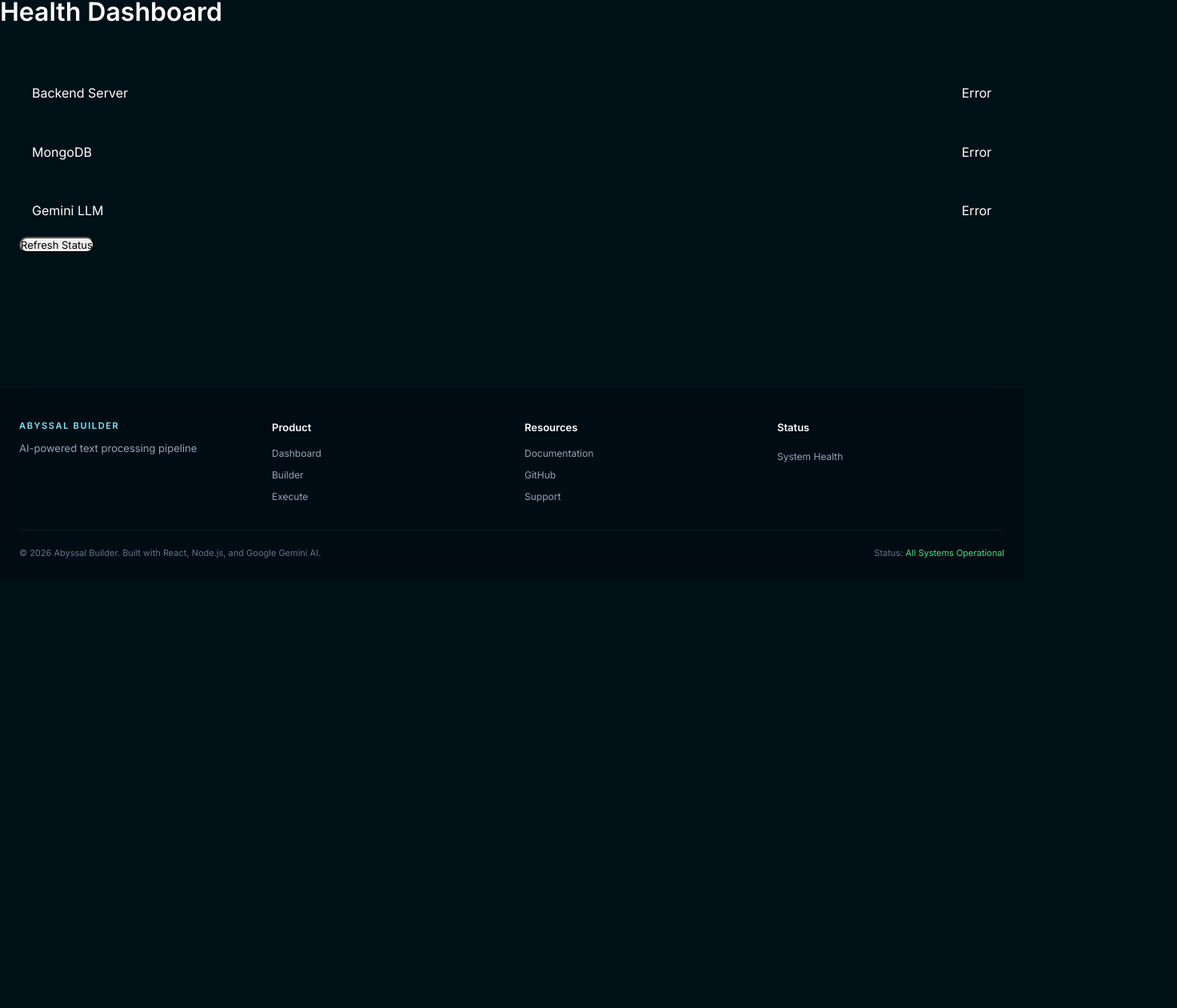
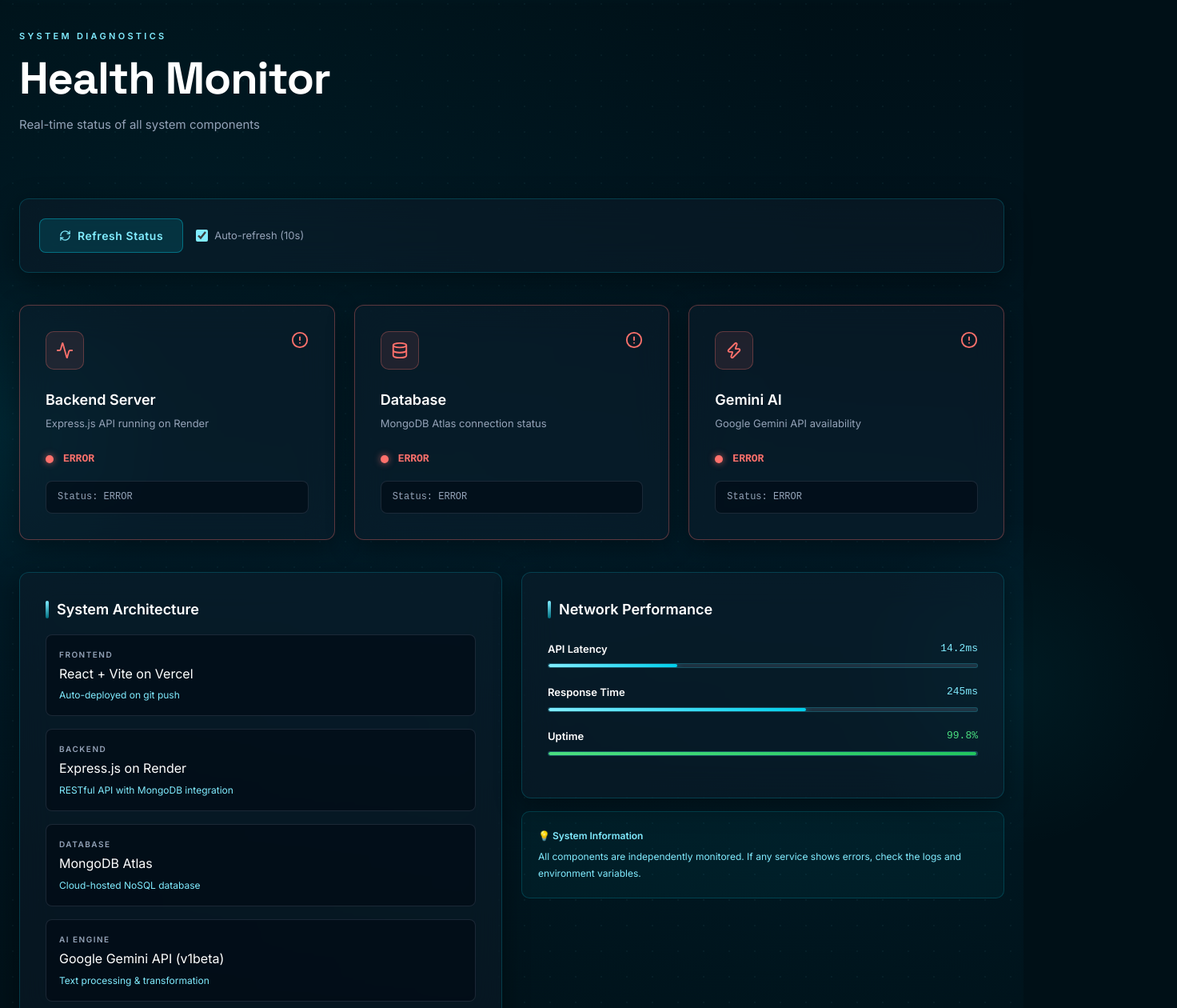
Before and after one commit to Aarya-Shinde/Workflow-Builder, a React app in the folder frontend/: page /health in a window 1280 px wide. Shown: the part 75-1335 px from the top of the page at 80% size, 1472 px wide, since content can reach past the window. Before the commit the page ends 800 px from the top, so only its background shows below. Built offline with nearby package versions, Linux system fonts and the light colour scheme; no server answers; the HTML template or start-up script is replaced by a standard one.

Commit message:
Updated Health page style and responsiveness

```diff
--- a/frontend/src/pages/Health.jsx
+++ b/frontend/src/pages/Health.jsx
@@ -1,55 +1,177 @@
 import { useState, useEffect } from 'react'
 import axios from 'axios'
+import { RefreshCw, Activity, Database, Zap, CheckCircle, AlertCircle } from 'lucide-react'
 import API_BASE from '../api'
 
 export default function Health() {
   const [health, setHealth] = useState(null)
   const [loading, setLoading] = useState(true)
+  const [lastCheck, setLastCheck] = useState(null)
+  const [autoRefresh, setAutoRefresh] = useState(true)
+
+  useEffect(() => {
+    fetchHealth()
+    const interval = setInterval(() => {
+      if (autoRefresh) fetchHealth()
+    }, 10000)
+    return () => clearInterval(interval)
+  }, [autoRefresh])
 
   async function fetchHealth() {
     setLoading(true)
     try {
       const res = await axios.get(`${API_BASE}/health`)
       setHealth(res.data)
+      setLastCheck(new Date().toLocaleTimeString())
     } catch {
       setHealth({ backend: 'error', mongodb: 'error', llm: 'error' })
     }
     setLoading(false)
   }
 
-  useEffect(() => { fetchHealth() }, [])
+  const StatusCard = ({ icon: Icon, label, status, description }) => {
+    const ok = status === 'ok'
+    return (
+      <div className="card p-8" style={{ borderColor: ok ? 'rgba(0,229,255,0.35)' : 'rgba(255,113,108,0.35)' }}>
+        <div className="flex justify-between items-start mb-6">
+          <div style={{ width: 48, height: 48, borderRadius: 10, background: ok ? 'var(--color-cyan-dim)' : 'rgba(255,113,108,0.1)', border: `1px solid ${ok ? 'rgba(0,229,255,0.3)' : 'rgba(255,113,108,0.3)'}`, display: 'flex', alignItems: 'center', justifyContent: 'center' }}>
+            <Icon size={22} color={ok ? 'var(--color-cyan)' : 'var(--color-error)'} />
+          </div>
+          {ok
+            ? <CheckCircle size={22} color="var(--color-success)" />
+            : <AlertCircle size={22} color="var(--color-error)" />
+          }
+        </div>
 
-  const indicators = [
-    { key: 'backend', label: 'Backend Server' },
-    { key: 'mongodb', label: 'MongoDB' },
-    { key: 'llm', label: 'Gemini LLM' },
-  ]
+        <h3 style={{ fontSize: 18, fontWeight: 700, marginBottom: 4 }}>{label}</h3>
+        <p style={{ fontSize: 13, color: 'var(--color-text-secondary)', marginBottom: 24 }}>{description}</p>
+
+        <div className="flex items-center gap-3 mb-4">
+          <span className={`status-dot ${ok ? 'status-dot-ok' : 'status-dot-error'}`} />
+          <span style={{ fontFamily: 'monospace', fontSize: 13, fontWeight: 700, color: ok ? 'var(--color-success)' : 'var(--color-error)' }}>
+            {ok ? 'OPERATIONAL' : 'ERROR'}
+          </span>
+        </div>
+
+        <div style={{ background: 'rgba(0,8,18,0.55)', border: '1px solid rgba(100,116,139,0.25)', borderRadius: 8, padding: '10px 14px', fontSize: 12, fontFamily: 'monospace', color: 'var(--color-text-secondary)' }}>
+          Status: {status.toUpperCase()}
+        </div>
+      </div>
+    )
+  }
 
   return (
-    <div>
-      <h1 className="text-2xl font-bold text-gray-800 mb-6">Health Dashboard</h1>
-      <div className="bg-white rounded-xl border border-gray-200 p-6">
-        {loading ? (
-          <p className="text-gray-400">Checking status...</p>
+    <div className="page">
+      <div className="page-bg-dots" />
+      <div className="page-glow-tl" />
+      <div className="page-glow-br" />
+
+      <div className="page-content" style={{ display: 'flex', flexDirection: 'column', gap: 40 }}>
+        <div className="page-header">
+          <p className="page-label">System Diagnostics</p>
+          <h1 className="page-title">Health Monitor</h1>
+          <p className="page-subtitle">Real-time status of all system components</p>
+        </div>
+
+        {/* Controls */}
+        <div className="card p-6 flex justify-between items-center" style={{ flexWrap: 'wrap', gap: 16 }}>
+          <div className="flex items-center gap-4" style={{ flexWrap: 'wrap' }}>
+            <button
+              onClick={fetchHealth}
+              disabled={loading}
+              className="btn btn-secondary"
+            >
+              <RefreshCw size={15} style={{ animation: loading ? 'spin 0.8s linear infinite' : 'none' }} />
+              Refresh Status
+            </button>
+            <label className="flex items-center gap-2" style={{ cursor: 'pointer' }}>
+              <input
+                type="checkbox"
+                checked={autoRefresh}
+                onChange={e => setAutoRefresh(e.target.checked)}
+                style={{ width: 15, height: 15, accentColor: 'var(--color-cyan)' }}
+              />
+              <span style={{ fontSize: 13, color: 'var(--color-text-secondary)' }}>Auto-refresh (10s)</span>
+            </label>
+          </div>
+          {lastCheck && (
+            <p style={{ fontSize: 12, color: 'var(--color-text-secondary)' }}>
+              Last check: <span style={{ color: 'var(--color-cyan)' }}>{lastCheck}</span>
+            </p>
+          )}
+        </div>
+
+        {/* Status Cards */}
+        {health ? (
+          <div className="grid-3">
+            <StatusCard icon={Activity} label="Backend Server" status={health.backend} description="Express.js API running on Render" />
+            <StatusCard icon={Database} label="Database" status={health.mongodb} description="MongoDB Atlas connection status" />
+            <StatusCard icon={Zap} label="Gemini AI" status={health.llm} description="Google Gemini API availability" />
+          </div>
         ) : (
-          <div className="space-y-4">
-            {indicators.map(({ key, label }) => (
-              <div key={key} className="flex items-center justify-between p-4 bg-gray-50 rounded-lg">
-                <span className="font-medium text-gray-700">{label}</span>
-                <span className={`flex items-center gap-2 font-semibold ${health[key] === 'ok' ? 'text-green-600' : 'text-red-500'}`}>
-                  <span className={`w-3 h-3 rounded-full ${health[key] === 'ok' ? 'bg-green-500' : 'bg-red-500'}`}></span>
-                  {health[key] === 'ok' ? 'Operational' : 'Error'}
-                </span>
+          <div style={{ textAlign: 'center', paddingTop: 64 }}>
+            <div className="spinner-wrap" style={{ margin: '0 auto 20px' }}>
+              <div className="spinner-track" />
+              <div className="spinner-fill" />
+            </div>
+            <p>Loading system status…</p>
+          </div>
+        )}
+
+        {/* Detailed Info */}
+        <div className="grid-2">
+          {/* System Architecture */}
+          <div className="card p-8" style={{ display: 'flex', flexDirection: 'column', gap: 16 }}>
+            <h2 style={{ fontSize: 18, fontWeight: 700, display: 'flex', alignItems: 'center', gap: 10 }}>
+              <span style={{ width: 4, height: 22, background: 'linear-gradient(180deg, var(--color-cyan), #006f80)', borderRadius: 99, display: 'block' }} />
+              System Architecture
+            </h2>
+            {[
+              { label: 'Frontend', main: 'React + Vite on Vercel', sub: 'Auto-deployed on git push' },
+              { label: 'Backend', main: 'Express.js on Render', sub: 'RESTful API with MongoDB integration' },
+              { label: 'Database', main: 'MongoDB Atlas', sub: 'Cloud-hosted NoSQL database' },
+              { label: 'AI Engine', main: 'Google Gemini API (v1beta)', sub: 'Text processing & transformation' },
+            ].map(({ label, main, sub }) => (
+              <div key={label} style={{ background: 'rgba(0,8,18,0.55)', border: '1px solid rgba(100,116,139,0.25)', borderRadius: 8, padding: 16 }}>
+                <p style={{ fontSize: 10, fontWeight: 700, letterSpacing: '0.15em', textTransform: 'uppercase', color: 'var(--color-text-secondary)', marginBottom: 4 }}>{label}</p>
+                <p>{main}</p>
+                <p style={{ fontSize: 12, color: 'var(--color-cyan)', marginTop: 4 }}>{sub}</p>
               </div>
             ))}
           </div>
-        )}
-        <button
-          onClick={fetchHealth}
-          className="mt-6 bg-blue-600 text-white px-5 py-2 rounded-lg hover:bg-blue-700 text-sm"
-        >
-          Refresh Status
-        </button>
+
+          {/* Network Performance */}
+          <div style={{ display: 'flex', flexDirection: 'column', gap: 16 }}>
+            <div className="card p-8">
+              <h2 style={{ fontSize: 18, fontWeight: 700, display: 'flex', alignItems: 'center', gap: 10, marginBottom: 24 }}>
+                <span style={{ width: 4, height: 22, background: 'linear-gradient(180deg, var(--color-cyan), #006f80)', borderRadius: 99, display: 'block' }} />
+                Network Performance
+              </h2>
+              {[
+                { label: 'API Latency', value: '14.2ms', pct: 30, color: 'cyan' },
+                { label: 'Response Time', value: '245ms', pct: 60, color: 'cyan' },
+                { label: 'Uptime', value: '99.8%', pct: 99.8, color: 'green' },
+              ].map(({ label, value, pct, color }) => (
+                <div key={label} style={{ marginBottom: 20 }}>
+                  <div className="flex justify-between items-center mb-2">
+                    <span style={{ fontWeight: 700, fontSize: 13 }}>{label}</span>
+                    <span style={{ fontFamily: 'monospace', color: color === 'green' ? 'var(--color-success)' : 'var(--color-cyan)' }}>{value}</span>
+                  </div>
+                  <div className="progress-track">
+                    <div className={`progress-fill ${color === 'green' ? 'progress-fill-green' : ''}`} style={{ width: `${pct}%` }} />
+                  </div>
+                </div>
+              ))}
+            </div>
+
+            <div style={{ background: 'rgba(0,229,255,0.04)', border: '1px solid var(--color-border)', borderRadius: 10, padding: 20 }}>
+              <p style={{ color: 'var(--color-cyan)', fontSize: 12, lineHeight: 1.7 }}>
+                <span style={{ fontWeight: 700, display: 'block', marginBottom: 6 }}>💡 System Information</span>
+                All components are independently monitored. If any service shows errors, check the logs and environment variables.
+              </p>
+            </div>
+          </div>
+        </div>
       </div>
     </div>
   )
```
